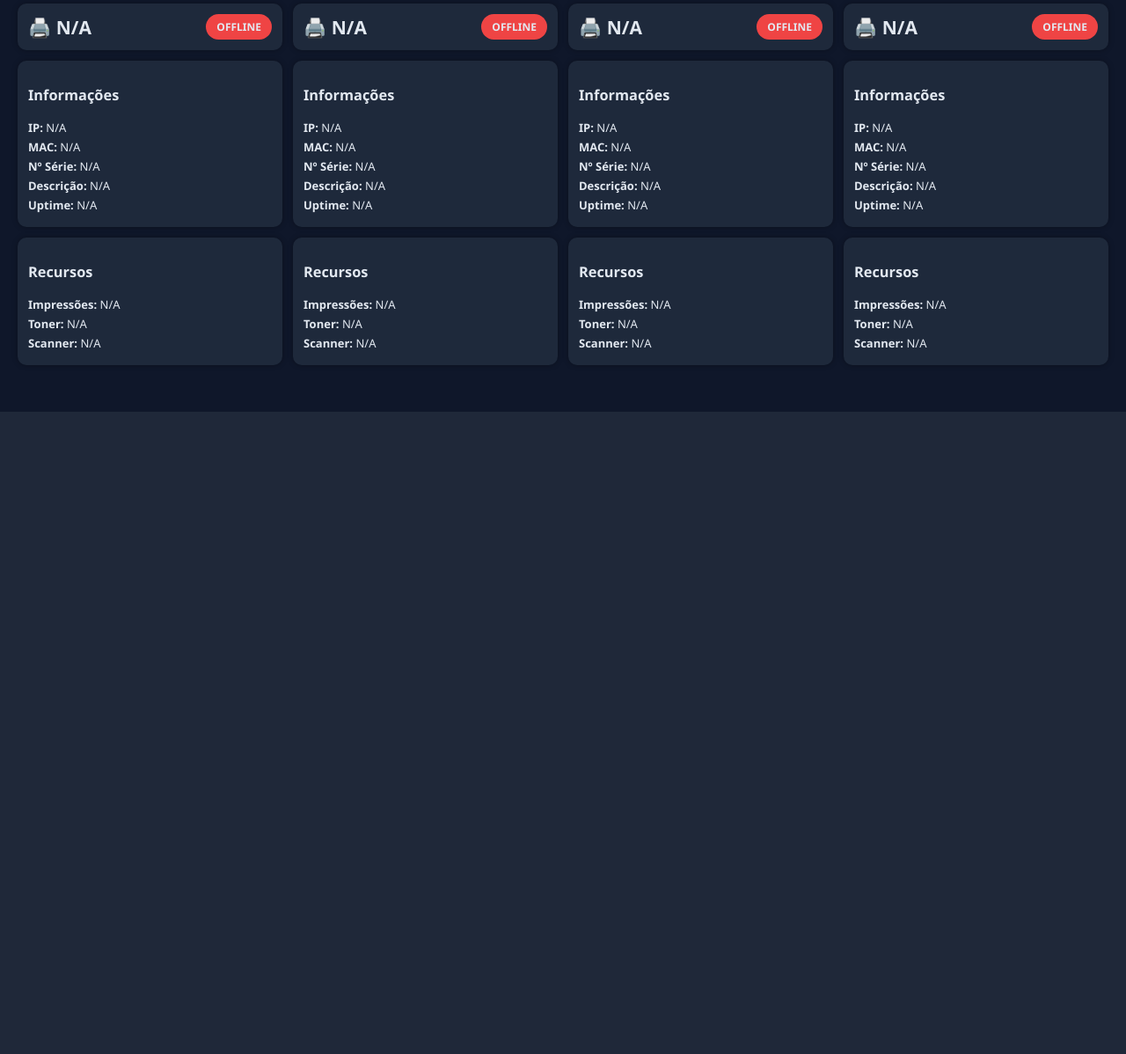
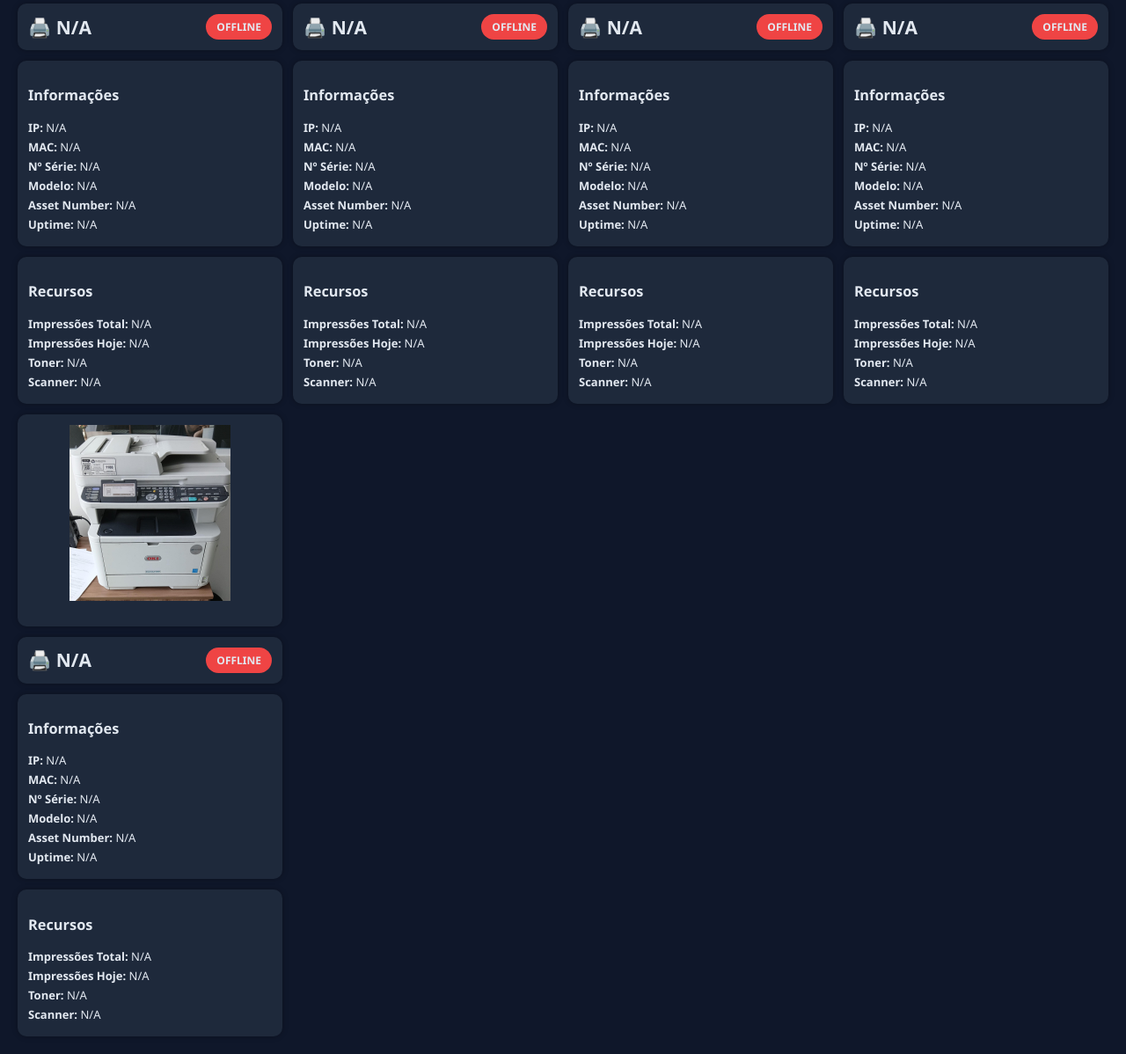
Before and after one commit to JPlima21/Monitorament_de_impressoes, a Flask app: page / in a window 1280 px wide. Shown: the part 332-1530 px from the top of the page at 88% size. Before the commit the page ends 800 px from the top, so only its background shows below. Run offline with Flask 3, Linux system fonts and the light colour scheme.

Commit message:
Adiciona rastreamento de impressões diárias e atualiza exibição de informações no frontend

```diff
--- a/app.py
+++ b/app.py
@@ -3,6 +3,8 @@
 import threading
 import time
 import os
+import subprocess
+from datetime import datetime
 
 # ⚙️ CONFIGURAÇÃO DE IMPRESSORAS
 # Para adicionar uma nova impressora, basta adicionar um dicionário nesta lista!
@@ -27,6 +29,11 @@
         'ip': '192.168.0.34',
         'community': 'oabce'
     },
+    {
+        'id': 'impressora5',
+        'ip': '192.168.0.35',
+        'community': 'oabce'
+    },
 ]
 
 # Dicionário global para armazenar dados de TODAS as impressoras
@@ -34,9 +41,19 @@
     'impressoras': {}
 }
 
+# Dicionário para rastrear impressões do dia
+rastreamento_dia = {}
+
 # Inicializar com todas as impressoras da configuração
 for config in IMPRESSORAS_CONFIG:
     resultado_global['impressoras'][config['id']] = {'online': False}
+    rastreamento_dia[config['id']] = {
+        'data_lista': None,  # Data do último registro
+        'hora_primeiro_registro': None,  # Hora do primeiro registro
+        'impressoes_inicio': None,  # Valor inicial de impressões
+        'impressoes_dia': 0,  # Contador de impressões do dia
+        'registrado_hoje': False  # Flag para saber se já foi registrado hoje
+    }
 
 app = Flask(__name__)
 
@@ -98,23 +115,71 @@
     except:
         return str(mac_raw)
 
-def monitorar_impressora(ip, community):
+def calcular_impressoes_dia(nome_impressora, impressoes_atuais):
+    """
+    Calcula as impressões do dia com base nas regras:
+    - Primeiro registro às 8:00 da manhã
+    - Se offline às 8:00, registra quando fica online
+    - Atualiza continuamente durante o dia
+    - Reseta à meia-noite
+    """
+    global rastreamento_dia
+
+    if impressoes_atuais is None:
+        return 0
+
+    rastreamento = rastreamento_dia[nome_impressora]
+    agora = datetime.now()
+    data_hoje = agora.date()
+
+    # Verificar se mudou de dia
+    if rastreamento['data_lista'] != data_hoje:
+        # É um novo dia, resetar o rastreamento
+        rastreamento['data_lista'] = data_hoje
+        rastreamento['hora_primeiro_registro'] = None
+        rastreamento['impressoes_inicio'] = None
+        rastreamento['impressoes_dia'] = 0
+        rastreamento['registrado_hoje'] = False
+
+    # Verificar se precisa fazer o primeiro registro do dia
+    if not rastreamento['registrado_hoje']:
+        # Verificar se já passou das 8:00 da manhã
+        if agora.hour >= 5:
+            # É hora de registrar
+            rastreamento['hora_primeiro_registro'] = agora.time()
+            rastreamento['impressoes_inicio'] = impressoes_atuais
+            rastreamento['impressoes_dia'] = 0
+            rastreamento['registrado_hoje'] = True
+    else:
+        # Já foi registrado, calcular a diferença
+        rastreamento['impressoes_dia'] = impressoes_atuais - rastreamento['impressoes_inicio']
+        # Se for negativo, significa que o contador foi resetado
+        if rastreamento['impressoes_dia'] < 0:
+            rastreamento['impressoes_dia'] = impressoes_atuais
+
+    return rastreamento['impressoes_dia']
+
+def monitorar_impressora(ip, community, nome_impressora):
     """
     Coleta todas as informações de uma impressora via SNMP
 
     Argumentos:
         ip (str): Endereço IP da impressora
         community (str): String SNMP da comunidade
+        nome_impressora (str): ID da impressora para rastrear impressões
 
     Retorna:
         dict: Dicionário com dados da impressora (online, nome, série, etc)
               ou dict com online=False se desconectada
     """
+    global rastreamento_dia
+
     # OIDs
     OID_UPTIME = '1.3.6.1.2.1.1.3.0'
     OID_NOME = '1.3.6.1.2.1.1.5.0'
     OID_NUM_SERIAL = '1.3.6.1.2.1.43.5.1.1.17.1'
-    OID_DESC = '1.3.6.1.2.1.1.1.0'
+    OID_MODELO = '1.3.6.1.2.1.25.3.2.1.3.1'
+    OID_ASSET_NUMBER = '1.3.6.1.4.1.2001.1.1.1.1.11.1.10.40.2.0'
     OID_IMPRESSOES = '1.3.6.1.2.1.43.10.2.1.4.1.1'
     OID_TONER = '1.3.6.1.2.1.43.11.1.1.9.1.1'
     OID_STATUS = '1.3.6.1.2.1.43.16.5.1.2.1.1'
@@ -140,8 +205,9 @@
 
     # 🔹 Coleta dados
     nome = snmp_get(ip, community, OID_NOME)
-    desc = snmp_get(ip, community, OID_DESC)
+    modelo = snmp_get(ip, community, OID_MODELO)
     num_serial = snmp_get(ip, community, OID_NUM_SERIAL)
+    asset_number = snmp_get(ip, community, OID_ASSET_NUMBER)
     impressoes = snmp_get(ip, community, OID_IMPRESSOES)
     toner = snmp_get(ip, community, OID_TONER)
     status = snmp_get(ip, community, OID_STATUS)
@@ -152,6 +218,9 @@
     toner = int(toner) if toner and int(toner) >= 0 else None
     impressoes = int(impressoes) if impressoes else None
 
+    # 🔹 Calcular impressões do dia com as regras específicas
+    impressoes_dia = calcular_impressoes_dia(nome_impressora, impressoes)
+
     mac = formatar_mac(mac_raw)
 
     return {
@@ -159,8 +228,10 @@
         "ip": ip,
         "nome": str(nome),
         "num_serie": str(num_serial),
-        "descricao": str(desc),
+        "modelo": str(modelo),
+        "asset_number": str(asset_number),
         "impressoes": impressoes,
+        "impressoes_dia": impressoes_dia,
         "toner": f'{toner}%',
         "status": str(status),
         "uptime": f"{days} Dias / {hours} Horas / {minutes} Minutos",
@@ -169,15 +240,20 @@
 
     }
 
-# 🔁 Thread: só coleta
 def monitor_loop(ip, community, nome_impressora):
     global resultado_global
     while True:
-        dados = monitorar_impressora(ip, community)
+        dados = monitorar_impressora(ip, community, nome_impressora)
         resultado_global['impressoras'][nome_impressora] = dados
 
         # Limpar terminal (Windows: cls, Linux/Mac: clear)
-        os.system('cls' if os.name == 'nt' else 'clear')
+        try:
+            if os.name == 'nt':
+                subprocess.run('cls', shell=True)
+            else:
+                subprocess.run('clear', shell=True)
+        except:
+            pass
 
         # Exibir resumo limpo
         print("\n" + "="*80)
@@ -190,10 +266,11 @@
             nome_imp = dados_impressora.get('nome', 'Desconhecida')
             toner = dados_impressora.get('toner', 'N/A')
             impressoes = dados_impressora.get('impressoes', 'N/A')
+            impressoes_dia = dados_impressora.get('impressoes_dia', 0)
             mac = dados_impressora.get('mac', 'N/A')
 
             print(f"{status_icon} | {nome_imp}")
-            print(f"   📊 Impressões: {impressoes:,}  |  🎨 Toner: {toner}  |  🔗 MAC: {mac}")
+            print(f"   📊 Impressões Total: {impressoes:,}  |  📈 Hoje: {impressoes_dia:,}  |  🎨 Toner: {toner}  |  🔗 MAC: {mac}")
             if dados_impressora.get('online'):
                 uptime = dados_impressora.get('uptime', 'N/A')
                 print(f"   ⏱️  Uptime: {uptime}")
--- a/templates/index.html
+++ b/templates/index.html
@@ -48,7 +48,8 @@
                     <p><strong>IP:</strong> <span id="ip_${nomeImpressora}"></span></p>
                     <p><strong>MAC:</strong> <span id="mac_${nomeImpressora}"></span></p>
                     <p><strong>Nº Série:</strong> <span id="serial_${nomeImpressora}"></span></p>
-                    <p><strong>Descrição:</strong> <span id="descricao_${nomeImpressora}"></span></p>
+                    <p><strong>Modelo:</strong> <span id="modelo_${nomeImpressora}"></span></p>
+                    <p><strong>Asset Number:</strong> <span id="asset_number_${nomeImpressora}"></span></p>
                     <p><strong>Uptime:</strong> <span id="uptime_${nomeImpressora}"></span></p>
                 </div>
             </div>
@@ -57,7 +58,8 @@
             <div class="card">
                 <h3>Recursos</h3>
                 <div class="info">
-                    <p><strong>Impressões:</strong> <span id="impressoes_${nomeImpressora}"></span></p>
+                    <p><strong>Impressões Total:</strong> <span id="impressoes_${nomeImpressora}"></span></p>
+                    <p><strong>Impressões Hoje:</strong> <span id="impressoes_dia_${nomeImpressora}"></span></p>
                     <p><strong>Toner:</strong> <span id="toner_${nomeImpressora}"></span></p>
                     <p><strong>Scanner:</strong> <span id="scanner_${nomeImpressora}"></span></p>
                 </div>
@@ -107,9 +109,11 @@
                 ip: document.getElementById(`ip_${nomeImpressora}`),
                 mac: document.getElementById(`mac_${nomeImpressora}`),
                 serial: document.getElementById(`serial_${nomeImpressora}`),
-                descricao: document.getElementById(`descricao_${nomeImpressora}`),
+                modelo: document.getElementById(`modelo_${nomeImpressora}`),
+                asset_number: document.getElementById(`asset_number_${nomeImpressora}`),
                 uptime: document.getElementById(`uptime_${nomeImpressora}`),
                 impressoes: document.getElementById(`impressoes_${nomeImpressora}`),
+                impressoes_dia: document.getElementById(`impressoes_dia_${nomeImpressora}`),
                 toner: document.getElementById(`toner_${nomeImpressora}`),
                 scanner: document.getElementById(`scanner_${nomeImpressora}`)
             };
@@ -118,9 +122,11 @@
             if (elements.ip) elements.ip.innerText = dataImpressora.ip || 'N/A';
             if (elements.mac) elements.mac.innerText = dataImpressora.mac || 'N/A';
             if (elements.serial) elements.serial.innerText = dataImpressora.num_serie || 'N/A';
-            if (elements.descricao) elements.descricao.innerText = dataImpressora.descricao || 'N/A';
+            if (elements.modelo) elements.modelo.innerText = dataImpressora.modelo || 'N/A';
+            if (elements.asset_number) elements.asset_number.innerText = dataImpressora.asset_number || 'N/A';
             if (elements.uptime) elements.uptime.innerText = dataImpressora.uptime || 'N/A';
             if (elements.impressoes) elements.impressoes.innerText = dataImpressora.impressoes ?? 'N/A';
+            if (elements.impressoes_dia) elements.impressoes_dia.innerText = dataImpressora.impressoes_dia ?? 'N/A';
             if (elements.toner) elements.toner.innerText = dataImpressora.toner || 'N/A';
             if (elements.scanner) elements.scanner.innerText = dataImpressora.scanner || 'N/A';
         }
```
